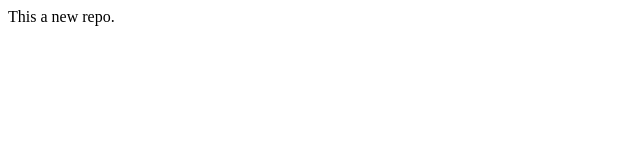
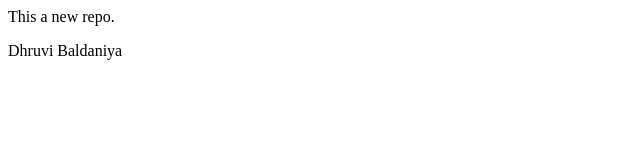
Before and after one commit to DhruviBaldaniya/myfirstrepo, a plain HTML site: page index.html in a window 1280 px wide. Shown: the whole page, without its empty margins (0-640 px from the left). Drawn offline with Linux system fonts and the light colour scheme.

Commit message:
Add new feature

```diff
--- a/index.html
+++ b/index.html
@@ -1 +1,2 @@
 <p>This a new repo.</p>
+<p>Dhruvi Baldaniya</p>
```
